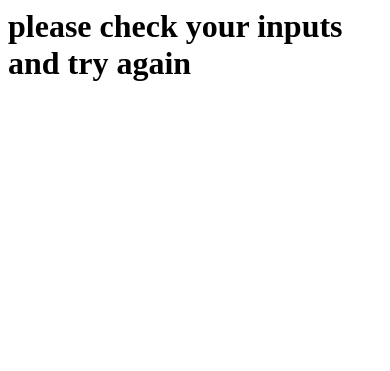
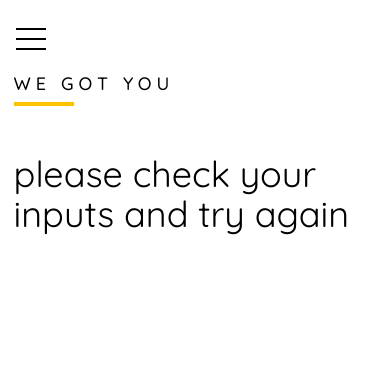
Before and after one commit to g-kelvin/consultancy, a PHP site: page /Login.php in a window 390 px wide. Shown: the top 371 px of the page. Run offline with PHP 8.4, Linux system fonts and the light colour scheme; data that the repository does not hold is empty; some web fonts are replaced.

Commit message:
yes working

```diff
--- a/Login.php
+++ b/Login.php
@@ -1,3 +1,101 @@
+<!DOCTYPE HTML>
+<html>
+	<head>
+	<meta charset="utf-8">
+	<meta name="viewport" content="width=device-width, initial-scale=1">
+	<meta http-equiv="X-UA-Compatible" content="IE=edge">
+	<title>DATA CONSULTANCY LIMITED</title>
+	<link rel="icon" type="image/png" href="images/icons/favicon.ico"/>
+	<meta name="viewport" content="width=device-width, initial-scale=1">
+	<meta name="description" content="" />
+	<meta name="keywords" content="" />
+	<meta name="author" content="" />
+
+  <!-- Facebook and Twitter integration -->
+	<meta property="og:title" content=""/>
+	<meta property="og:image" content=""/>
+	<meta property="og:url" content=""/>
+	<meta property="og:site_name" content=""/>
+	<meta property="og:description" content=""/>
+	<meta name="twitter:title" content="" />
+	<meta name="twitter:image" content="" />
+	<meta name="twitter:url" content="" />
+	<meta name="twitter:card" content="" />
+
+	<!-- Place favicon.ico and apple-touch-icon.png in the root directory -->
+	<link rel="shortcut icon" href="favicon.ico">
+
+	<link href="https://fonts.googleapis.com/css?family=Quicksand:300,400,500,700" rel="stylesheet">
+
+	<!-- Animate.css -->
+	<link rel="stylesheet" href="css/animate.css">
+	<!-- Icomoon Icon Fonts-->
+	<link rel="stylesheet" href="css/icomoon.css">
+	<!-- Bootstrap  -->
+	<link rel="stylesheet" href="css/bootstrap.css">
+	<!-- Flexslider  -->
+	<link rel="stylesheet" href="css/flexslider.css">
+	<!-- Flaticons  -->
+	<link rel="stylesheet" href="fonts/flaticon/font/flaticon.css">
+	<!-- Owl Carousel -->
+	<link rel="stylesheet" href="css/owl.carousel.min.css">
+	<link rel="stylesheet" href="css/owl.theme.default.min.css">
+	<!-- Theme style  -->
+	<link rel="stylesheet" href="css/style.css">
+
+	<!-- Modernizr JS -->
+	<script src="js/modernizr-2.6.2.min.js"></script>
+	<!-- FOR IE9 below -->
+	<!--[if lt IE 9]>
+	<script src="js/respond.min.js"></script>
+	<![endif]-->
+
+	</head>
+	<body>
+	<div id="colorlib-page">
+		<a href="#" class="js-colorlib-nav-toggle colorlib-nav-toggle"><i></i></a>
+		<aside id="colorlib-aside" role="complementary" class="border js-fullheight">
+			<h1 id="colorlib-logo"><a href="index.html">DATA CONSULTANCY</a></h1>
+			<nav id="colorlib-main-menu" role="navigation">
+				<ul>
+					<li><a href="index.html">Home</a></li><br>
+					<li class="colorlib-active"><a href="services.html">Services</a></li><br>
+					<li><a href="about.html">About</a></li><br>
+					<li><a href="work.html">Products</a></li><br>
+					<li><a href="contact.html">Contact</a></li><br>
+					<li><a href="blog/vacancies.html">Career</a></li><br>
+                     <li class="dropdown active">
+                        <a href="#" class="dropdown-toggle" data-toggle="dropdown">Media<i class="icon-angle-down"></i></a>
+                        <ul class="dropdown-menu">
+                            <li><a href="blog/blog.html" style="color: black">Blog</a></li>
+					        <li><a href="gallery.html" style="color: black">Gallery</a></li>
+                        </ul>
+                    </li><br>
+					 <li class="dropdown active">
+                        <a href="#" class="dropdown-toggle" data-toggle="dropdown">Sign Up<i class="icon-angle-down"></i></a>
+                        <ul class="dropdown-menu">
+                            <li><a href="register.html" style="color: black">Register</a></li>
+					        <li><a href="login.html" style="color: black">login</a></li>
+                        </ul>
+                    </li>
+				</ul>
+			</nav>
+
+			<div style="color: white">
+				<p><small>&copy; <!-- Link back to Colorlib can't be removed. Template is licensed under CC BY 3.0. -->
+                 Copyright &copy;<script>document.write(new Date().getFullYear());</script>
+			</div>
+
+		</aside>
+
+		<div id="colorlib-main">
+			<div class="colorlib-services">
+				<div class="colorlib-narrow-content">
+					<div class="row">
+						<div class="col-md-6 col-md-offset-3 col-md-pull-3 animate-box" data-animate-effect="fadeInLeft">
+							<h2 class="colorlib-heading">WE GOT YOU</h2>
+						</div>
+					</div>
 					<?php
 				$conn=mysqli_connect('localhost','root','kelvingauki','consultancy');
 				if(!$conn){
@@ -10,12 +108,37 @@
 					$res=mysqli_num_rows($sql);
 					if($res<1){
 						echo "<h1>please check your inputs and try again</h1>";
+						header("refresh:3;url=register.html");
 
 					}
 					else{
 						echo "congratulation, login successful ";
+						header("refresh:3;url=users.php");
 
 
 					}
 				}
 			?>
+	<!-- jQuery -->
+	<script src="js/jquery.min.js"></script>
+	<!-- jQuery Easing -->
+	<script src="js/jquery.easing.1.3.js"></script>
+	<!-- Bootstrap -->
+	<script src="js/bootstrap.min.js"></script>
+	<!-- Waypoints -->
+	<script src="js/jquery.waypoints.min.js"></script>
+	<!-- Flexslider -->
+	<script src="js/jquery.flexslider-min.js"></script>
+	<!-- Sticky Kit -->
+	<script src="js/sticky-kit.min.js"></script>
+	<!-- Owl carousel -->
+	<script src="js/owl.carousel.min.js"></script>
+	<!-- Counters -->
+	<script src="js/jquery.countTo.js"></script>
+
+
+	<!-- MAIN JS -->
+	<script src="js/main.js"></script>
+
+	</body>
+</html>
```
Lines whose indentation alone changed are shown as unchanged.
